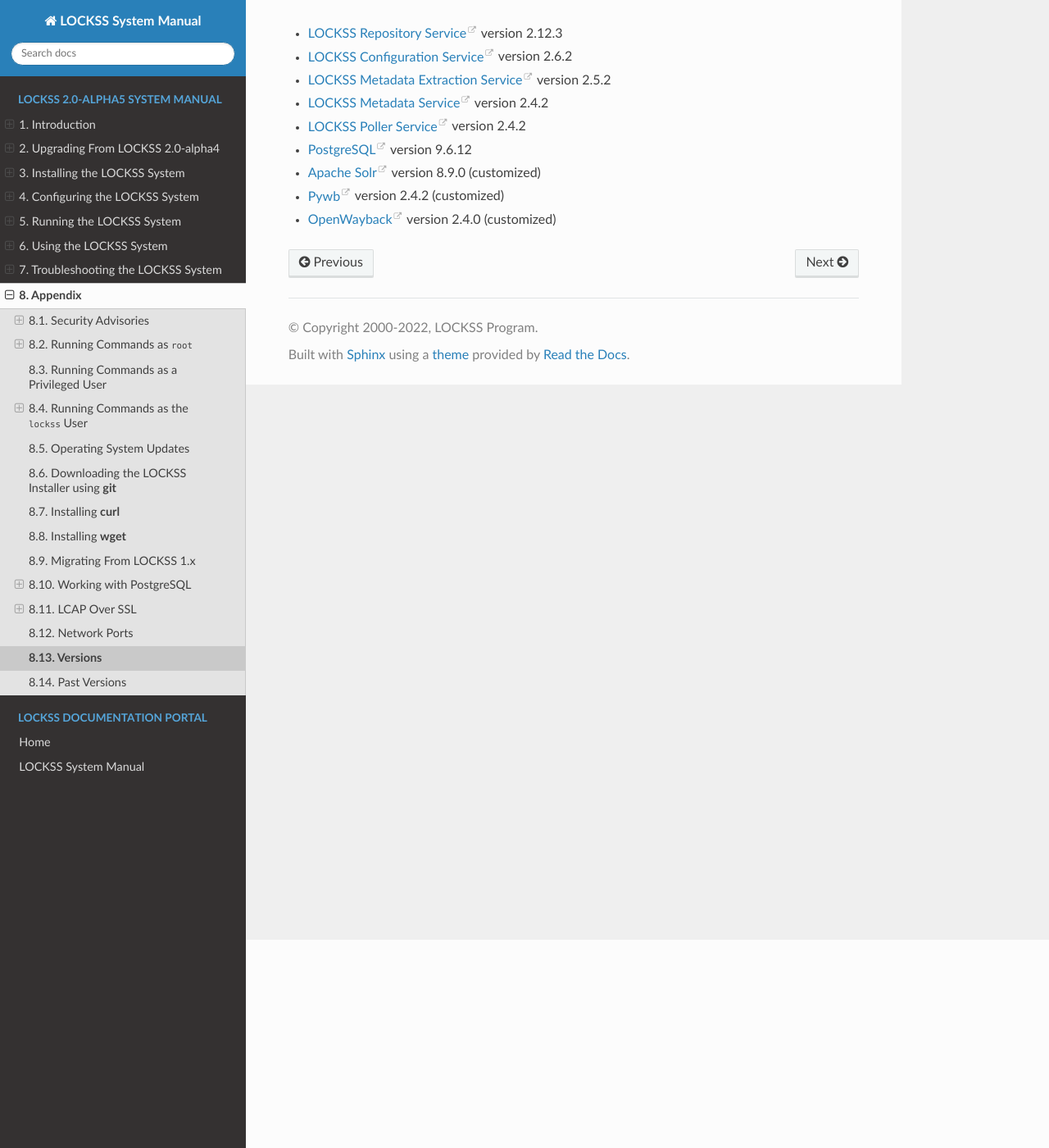
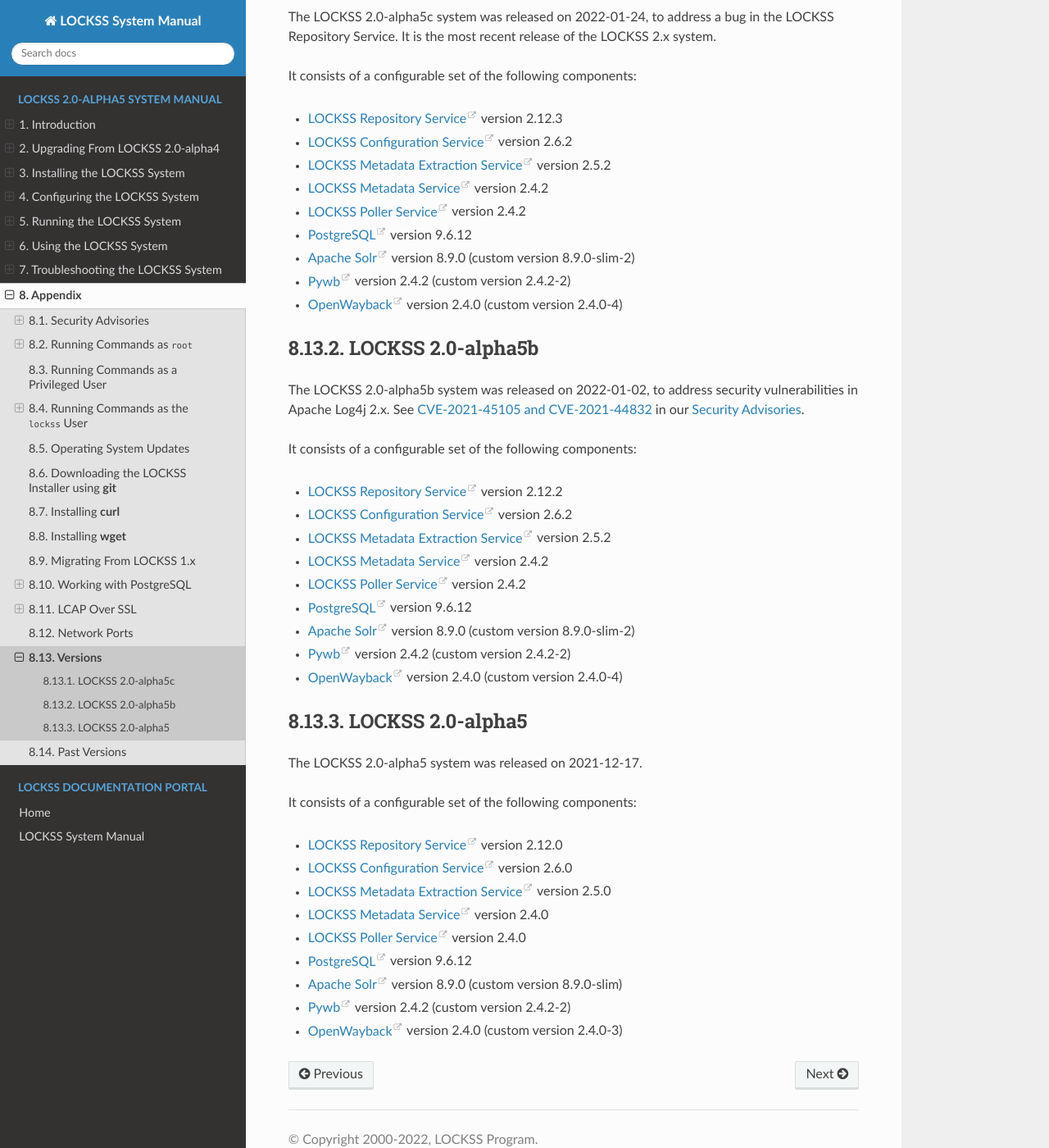
Before and after one commit to lockss/lockss-rtd-manual, a Sphinx documentation site: the page built from docs/appendix/versions.rst, in a window 1280 px wide and 1400 px high, scrolled down 254 px. Shown: the whole window at 82% size. Built offline with Sphinx 7.4.7 and the Read the Docs theme 2.0.0, drawn with Linux system fonts in a browser that asks for light colours; some of the changed text lies outside the part shown.

Commit message:
Elaborate on successive 2.0-alpha5 releases. Cosmetic.

```diff
--- a/docs/appendix/versions.rst
+++ b/docs/appendix/versions.rst
@@ -2,9 +2,15 @@
 Versions
 ========
 
-.. COMMENT MOSTRECENTRELEASE
+.. COMMENT LATESTVERSION
 
-The LOCKSS 2.0-alpha5c system (released 2022-01-05) consists of a configurable set of the following components:
+------------------
+LOCKSS 2.0-alpha5c
+------------------
+
+The LOCKSS 2.0-alpha5c system was released on 2022-01-24, to address a bug in the LOCKSS Repository Service. It is the most recent release of the LOCKSS 2.x system.
+
+It consists of a configurable set of the following components:
 
 *  `LOCKSS Repository Service <https://github.com/lockss/laaws-repository-service>`_ version 2.12.3
 
@@ -18,8 +24,60 @@ The LOCKSS 2.0-alpha5c system (released 2022-01-05) consists of a configurable s
 
 *  `PostgreSQL <https://www.postgresql.org/>`_ version 9.6.12
 
-*  `Apache Solr <https://lucene.apache.org/solr/>`_ version 8.9.0 (customized)
+*  `Apache Solr <https://lucene.apache.org/solr/>`_ version 8.9.0 (custom version 8.9.0-slim-2)
 
-*  `Pywb <https://github.com/webrecorder/pywb>`_ version 2.4.2 (customized)
+*  `Pywb <https://github.com/webrecorder/pywb>`_ version 2.4.2 (custom version 2.4.2-2)
 
-*  `OpenWayback <https://github.com/iipc/openwayback>`_ version 2.4.0 (customized)
+*  `OpenWayback <https://github.com/iipc/openwayback>`_ version 2.4.0 (custom version 2.4.0-4)
+
+------------------
+LOCKSS 2.0-alpha5b
+------------------
+
+The LOCKSS 2.0-alpha5b system was released on 2022-01-02, to address security vulnerabilities in Apache Log4j 2.x. See :ref:`CVE-2021-45105 and CVE-2021-44832` in our :doc:`security`.
+
+It consists of a configurable set of the following components:
+
+*  `LOCKSS Repository Service <https://github.com/lockss/laaws-repository-service>`_ version 2.12.2
+
+*  `LOCKSS Configuration Service <https://github.com/lockss/laaws-configservice>`_ version 2.6.2
+
+*  `LOCKSS Metadata Extraction Service <https://github.com/lockss/laaws-metadataextractor>`_ version 2.5.2
+
+*  `LOCKSS Metadata Service <https://github.com/lockss/laaws-metadataservice>`_ version 2.4.2
+
+*  `LOCKSS Poller Service <https://github.com/lockss/laaws-poller>`_ version 2.4.2
+
+*  `PostgreSQL <https://www.postgresql.org/>`_ version 9.6.12
+
+*  `Apache Solr <https://lucene.apache.org/solr/>`_ version 8.9.0 (custom version 8.9.0-slim-2)
+
+*  `Pywb <https://github.com/webrecorder/pywb>`_ version 2.4.2 (custom version 2.4.2-2)
+
+*  `OpenWayback <https://github.com/iipc/openwayback>`_ version 2.4.0 (custom version 2.4.0-4)
+
+-----------------
+LOCKSS 2.0-alpha5
+-----------------
+
+The LOCKSS 2.0-alpha5 system was released on 2021-12-17.
+
+It consists of a configurable set of the following components:
+
+*  `LOCKSS Repository Service <https://github.com/lockss/laaws-repository-service>`_ version 2.12.0
+
+*  `LOCKSS Configuration Service <https://github.com/lockss/laaws-configservice>`_ version 2.6.0
+
+*  `LOCKSS Metadata Extraction Service <https://github.com/lockss/laaws-metadataextractor>`_ version 2.5.0
+
+*  `LOCKSS Metadata Service <https://github.com/lockss/laaws-metadataservice>`_ version 2.4.0
+
+*  `LOCKSS Poller Service <https://github.com/lockss/laaws-poller>`_ version 2.4.0
+
+*  `PostgreSQL <https://www.postgresql.org/>`_ version 9.6.12
+
+*  `Apache Solr <https://lucene.apache.org/solr/>`_ version 8.9.0 (custom version 8.9.0-slim)
+
+*  `Pywb <https://github.com/webrecorder/pywb>`_ version 2.4.2 (custom version 2.4.2-2)
+
+*  `OpenWayback <https://github.com/iipc/openwayback>`_ version 2.4.0 (custom version 2.4.0-3)
```
Also changed, not shown: docs/index.rst (+15 -4 lines).
